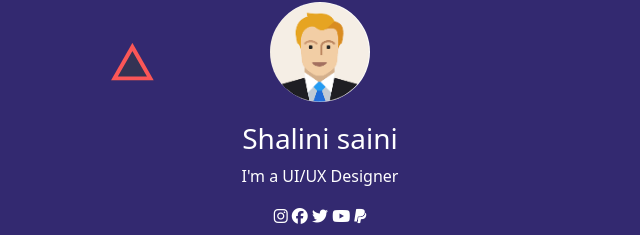
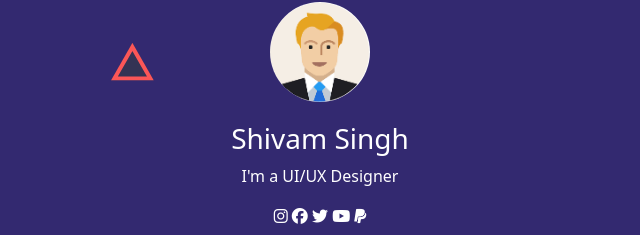
Before and after one commit to ShivamMathtech/Portfolio--1, a plain HTML site: page index.html in a window 1280 px wide. Shown: the part 255-490 px from the top of the page, 320-960 px from the left. Drawn offline with nearby package versions, Linux system fonts and the light colour scheme.

Commit message:
Name changes

```diff
--- a/index.html
+++ b/index.html
@@ -238,7 +238,7 @@
           <div class="col-12 text-center">
             <div class="img-box p-0"></div>
             <div class="n">
-              <h3 class="n">Shalini saini</h3>
+              <h3 class="n">Shivam Singh</h3>
               <p>I'm a UI/UX Designer</p>
               <span><i class="fa-brands fa-instagram"></i></span>
               <span><i class="fa-brands fa-facebook"></i></span>
```
